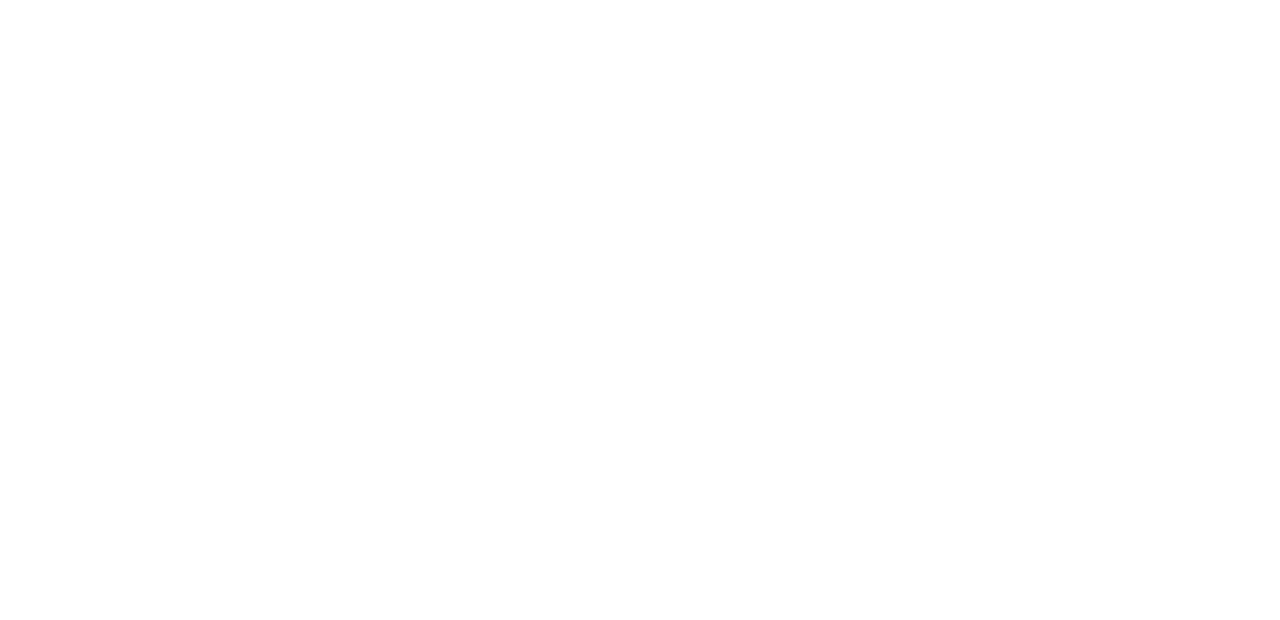
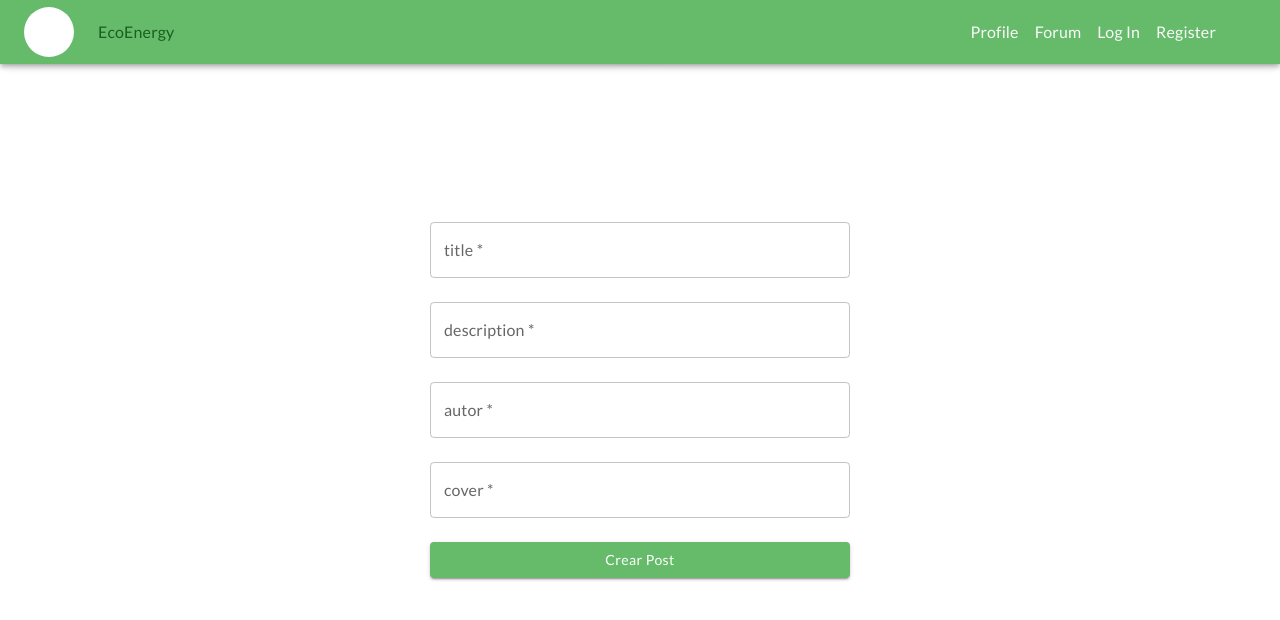
Before and after one commit to AlessHub/ecoenergy_front, a React (Vite) app: page /forum in a window 1280 px wide. Before the commit this address had no page. Shown: the top 620 px of the page. Built offline with nearby package versions, Linux system fonts and the light colour scheme.

Commit message:
connected to database on Railway, Register and Login

```diff
--- a/src/components/layout/navigation/Navbar/NavLoggedIn.jsx
+++ b/src/components/layout/navigation/Navbar/NavLoggedIn.jsx
@@ -52,7 +52,7 @@
             </Box>
           <Box sx={{ flexGrow: 0, display:'flex' }}>
           <Stack sx={{mr:5 , gap:2, alignItems:'center', display: {xs:'none', sm: 'flex', md: 'flex'}}} direction="row">
-            <LinkReact to='/'>
+            <LinkReact to='/profile'>
               <LinkMui sx={{}} color='secondary'>Profile</LinkMui>
             </LinkReact>
 
--- a/src/components/layout/navigation/Navbar/NavPublic.jsx
+++ b/src/components/layout/navigation/Navbar/NavPublic.jsx
@@ -55,7 +55,7 @@
             }}
             direction="row"
           >
-            <LinkReact to="/">
+            <LinkReact to="/profile">
               <LinkMui
                 sx={{
                   "&:hover": {
@@ -69,7 +69,7 @@
               </LinkMui>
             </LinkReact>
 
-            <LinkReact to="/">
+            <LinkReact to="/forum">
               <LinkMui
                 sx={{
                   "&:hover": {
--- a/src/router/public/Router.jsx
+++ b/src/router/public/Router.jsx
@@ -9,6 +9,9 @@
 import Home from '../../views/Home';
 import SignUp from '../../views/SignUp';
 import Login from '../../views/Login'
+import Profile from '../../views/Profile';
+import Forum from '../../views/Forum';
+
 
 export default class PublicRoute extends React.Component {
     render() {
@@ -18,6 +21,8 @@
                 <Route exact path="/" element={<Home/>}/>
                 <Route exact path="/login" element={<Login/>}/>
                 <Route exact path="/signup" element={<SignUp/>}/>
+                <Route exact path="/profile" element={<Profile/>}/>
+                <Route exact path="/forum" element={<Forum/>}/>
             </Routes>
         </Router>
       );
--- /dev/null
+++ b/src/views/Forum.jsx
@@ -0,0 +1,245 @@
+import React, { useState } from "react";
+import Box from "@mui/material/Box";
+import IconButton from "@mui/material/IconButton";
+import Typography from "@mui/material/Typography";
+import Menu from "@mui/material/Menu";
+import { Link as LinkReact } from "react-router-dom";
+import { Link as LinkMui, TextField, Button } from "@mui/material";
+
+import { Checkbox } from "@mui/material";
+
+import NavPublic from '../components/layout/navigation/Navbar/NavPublic'
+import AvatarPlaceholder from '../../src/assets/avatar_template.png'
+import { Container } from '@mui/system';
+import CardMedia from '@mui/material/CardMedia';
+
+import axios from "axios";
+
+
+// const endpoint = "https://energy-production-b228.up.railway.app/api/forums";
+
+
+
+function Forum() {
+
+
+    // const [title, setTitle] = useState("");
+    // const [description, setDescription] = useState("");
+    // const [autor, setAutor] = useState("");
+    // const [cover, setCover] = useState("");
+
+    const [formData, setFormData] = useState({
+      title: '',
+      description: '',
+      autor: '',
+      cover: '',
+    });
+
+    const [user, setUser] = useState(null);
+    const [error, setError] = useState(null);
+
+    const handleChange = (event) => {
+      setFormData({ ...formData, [event.target.name]: event.target.value });
+    };
+
+    const handleSubmit = async (event) => {
+      event.preventDefault();
+      try {
+        const token = localStorage.getItem("token");
+        const headers = {
+            "Authorization": `Bearer ${token}`,
+            "Content-Type": "application/json"
+          };
+        const response = await axios.post('https://energy-production-b228.up.railway.app/api/forums', formData, { headers });
+        console.log(response.data);
+        setUser(response.data.user);
+
+
+      } catch (error) {
+        setError(error.response.data.message);
+      }
+    };
+
+
+    // const handleCreateForum = async () => {
+    //     try {
+    //       const token = localStorage.getItem("token");
+    //       const headers = {
+    //         "Authorization": `Bearer ${token}`,
+    //         "Content-Type": "application/json"
+    //       };
+    //       const response = await axios.post(endpoint, {
+    //         title: title,
+    //         description: description,
+    //         autor: autor,
+    //         cover: cover,
+
+    //       }, { headers });
+    //       console.log(response.data);
+    //     } catch (error) {
+    //       console.error(error.response.data.message);
+    //     }
+    //   };
+
+
+  // const [formData, setFormData] = useState({});
+
+  // const handleSubmit = (event) => {
+  //   event.preventDefault();
+  //   handleCreateForum();
+  // }
+
+
+
+
+  return (
+    <>
+      <NavPublic />
+      <Container sx={{p:{xs:0, sm:0, md:0, xl:0} ,display:'flex', flexDirection:'column', alignItems:'center'}}>
+      <CardMedia
+        component="img"
+        alt="thumbnail"
+        image={AvatarPlaceholder}
+        sx={{
+          overflow:'hidden',
+            width: '140px',
+            height: '140px',
+            // backgroundColor: 'red',
+            maxWidth: '150px',
+            mt: '-250px'
+            }}
+      />
+    </Container>
+
+    {/* <form onSubmit={handleSubmit} class="w-full max-w-sm">
+    <label htmlFor="title" class="block font-bold mb-2">Título:</label>
+    <input type="text" value={title} onChange={e => setTitle(e.target.value)} id="title" class="shadow appearance-none border rounded w-full py-2 px-3 text-gray-700 leading-tight focus:outline-none focus:shadow-outline" />
+    <label htmlFor="description" class="block font-bold mb-2">Descripción:</label>
+    <input type="text" value={description} onChange={e => setDescription(e.target.value)} id="description" class="shadow appearance-none border rounded w-full py-2 px-3 text-gray-700 leading-tight focus:outline-none focus:shadow-outline" />
+    <label htmlFor="tech" class="block font-bold mb-2">Autor:</label>
+    <input type="text" value={autor} onChange={e => setAutor(e.target.value)} id="autor" class="shadow appearance-none border rounded w-full py-2 px-3 text-gray-700 leading-tight focus:outline-none focus:shadow-outline" />
+    <label htmlFor="cover" class="block font-bold mb-2">Cover:</label>
+    <input type="text" value={cover} onChange={e => setCover(e.target.value)} id="cover" class="shadow appearance-none border rounded w-full py-2 px-3 text-gray-700 leading-tight focus:outline-none focus:shadow-outline" />
+    <button type="submit" class="bg-blue-500 hover:bg-blue-700 text-white font-bold py-2 px-4 rounded focus:outline-none focus:shadow-outline">Crear forum</button>
+  </form> */}
+
+
+  <Box
+      component="form"
+      sx={{
+        p: 5,
+        display: "flex",
+        maxWidth: "500px",
+        margin: "auto",
+        flexDirection: "column",
+        alignItems: "center",
+        "& .MuiTextField-root": {
+          mb: 3,
+          width: "100%",
+        },
+        "& .MuiButton-root": {
+          width: "100%",
+        },   "& .Mui-focused .MuiOutlinedInput-notchedOutline": {
+          borderColor: "main.primary",
+          color:'main.primary'
+        },
+      }}
+      onSubmit={handleSubmit}
+    >
+      <TextField
+        label="title"
+        type="text"
+        name="title"
+        value={formData.title}
+        onChange={handleChange}
+        id="title"
+        required
+      />
+      <TextField
+        label="description"
+        type="text"
+        name="description"
+        value={formData.description}
+        onChange={handleChange}
+        id="description"
+        required
+      />
+      <TextField
+        label="autor"
+        type="text"
+        name="autor"
+        value={formData.autor}
+        onChange={handleChange}
+        id="autor"
+        required
+      />
+      <TextField
+        label="cover"
+        type="string"
+        name="cover"
+        value={formData.cover}
+        onChange={handleChange}
+        id="cover"
+        required
+      />
+
+      <Button
+        type="submit"
+        sx={{
+          textTransform: "capitalize",
+          backgroundColor: "main.primary",
+          "&:hover": {
+            backgroundColor: "main.primary",
+            borderColor: "main.primary",
+            boxShadow: "none",
+            color: "main.secondary",
+          },
+          "&:active": {
+            boxShadow: "none",
+            backgroundColor: "main.primary",
+            borderColor: "main.primary",
+            color: "main.secondary",
+          },
+          "&:focus": {
+            boxShadow: "0 0 0 0.2rem main.primary",
+          },
+        }}
+        variant="contained"
+      >
+        Crear Post
+      </Button>
+      {/* <LinkReact to="/NavLoggedIn.jsx"></LinkReact>
+
+      <Typography sx={{ mt: 1, color: "green" }} variant="p">
+        Forgot your password?
+      </Typography>
+      <Typography
+        sx={{ mt: 1, display: "flex", flexDirection: "row", gap: 1 }}
+        variant="p"
+      >
+        New user?{" "}
+        <Typography sx={{ mt: 0, color: "green" }} variant="p">
+          {" "}
+          Sign up
+        </Typography>
+      </Typography> */}
+    </Box>
+
+    {error && (
+    <div className="mt-6 text-center text-red-500">
+      {error}
+    </div>
+  )}
+  {user && (
+    <div className="mt-6 text-center">
+      <h3 className="text-gray-700 font-medium">User Details</h3>
+      <p><strong className="text-gray-700">Name:</strong> {user.name}</p>
+      <p><strong className="text-gray-700">Email:</strong> {user.email}</p>
+    </div>
+  )}
+
+    </>
+  )
+}
+
+export default Forum
--- a/src/views/Login.jsx
+++ b/src/views/Login.jsx
@@ -7,21 +7,39 @@
 import { Link as LinkMui, TextField, Button } from "@mui/material";
 import NavPublic from "../components/layout/navigation/Navbar/NavPublic";
 
+import axios from "axios";
+
 import { Login } from "@mui/icons-material";
 
 const LoginMui = () => {
-  const [showPassword, setShowPassword] = useState(false);
-  const handleClickShowPassword = () => setShowPassword((show) => !show);
+
+  const [formData, setFormData] = useState({
+    email: '',
+    password: '',
+  });
+  const [user, setUser] = useState(null);
+  const [error, setError] = useState(null);
 
 
-  const [username, setUsername] = useState("");
-  const [password, setPassword] = useState("");
+  const handleChange = (event) => {
+    setFormData({ ...formData, [event.target.name]: event.target.value });
+  };
 
-  const handleSubmit = (e) => {
-    e.preventDefault();
-    // Validate the username and password
-    // If successful, redirect the user to the dashboard page
+  const handleSubmit = async (event) => {
+    event.preventDefault();
+    try {
+      const response = await axios.post('https://energy-production-b228.up.railway.app/api/login', formData);
+      console.log(response.data);
+      setUser(response.data.user);
+      localStorage.getItem('token', response.data.token);
+    //   setRedirect(true);
+    } catch (error) {
+
+      setError(error.response.data.message);
+    }
   };
+
+
 
   return (
     <>
@@ -50,15 +68,20 @@
       onSubmit={handleSubmit}
     >
       <TextField
-        label="Username"
-        value={username}
-        onChange={(e) => setUsername(e.target.value)}
+        label="email"
+        type="email"
+        name="email"
+        value={formData.email}
+        onChange={handleChange}
+        required
       />
       <TextField
         label="Password "
         type="password"
-        value={password}
-        onChange={(e) => setPassword(e.target.value)}
+        name="password"
+        value={formData.password}
+        onChange={handleChange}
+        required
       />
 
       <Button
--- /dev/null
+++ b/src/views/Profile.jsx
@@ -0,0 +1,32 @@
+import React from 'react'
+import NavPublic from '../components/layout/navigation/Navbar/NavPublic'
+import AvatarPlaceholder from '../../src/assets/avatar_template.png'
+import { Container } from '@mui/system';
+import CardMedia from '@mui/material/CardMedia';
+
+function Profile() {
+  return (
+    <>
+      <NavPublic />
+      <Container sx={{p:{xs:0, sm:0, md:0, xl:0} ,display:'flex', flexDirection:'column', alignItems:'center'}}>
+      <CardMedia
+        component="img"
+        alt="thumbnail"
+        image={AvatarPlaceholder}
+        sx={{
+          overflow:'hidden',
+            width: '140px',
+            height: '140px',
+            // backgroundColor: 'red',
+            maxWidth: '150px',
+            mt: '-250px'
+            }}
+      />
+
+    </Container>
+
+    </>
+  )
+}
+
+export default Profile
--- a/src/views/SignUp.jsx
+++ b/src/views/SignUp.jsx
@@ -8,22 +8,43 @@
 import NavPublic from "../components/layout/navigation/Navbar/NavPublic";
 import { Checkbox } from "@mui/material";
 
+import axios from "axios";
+
 import { Email, Login } from "@mui/icons-material";
 
 const SignUp = () => {
-  const [name, setName] = useState("");
-  const [email, setEmail] = useState("");
-  const [password, setPassword] = useState("");
 
-  const handleSubmit = (e) => {
-    e.preventDefault();
-    // Validate the username and password
-    // If successful, redirect the user to the dashboard page
+  const [formData, setFormData] = useState({
+    name: '',
+    email: '',
+    password: '',
+  });
+  const [user, setUser] = useState(null);
+  const [error, setError] = useState(null);
+
+
+  const handleChange = (event) => {
+    setFormData({ ...formData, [event.target.name]: event.target.value });
   };
+
+  const handleSubmit = async (event) => {
+    event.preventDefault();
+    try {
+      const response = await axios.post('https://energy-production-b228.up.railway.app/api/register', formData);
+      console.log(response.data);
+      setUser(response.data.user);
+      localStorage.setItem('token', response.data.token);
+    //   setRedirect(true);
+    } catch (error) {
+      setError(error.response.data.message);
+    }
+  };
+
 
   return (
     <>
       <NavPublic />
+
       <Box
         component="form"
         sx={{
@@ -51,23 +72,29 @@
         <TextField
           label="Name"
           type="text"
-          value={name}
-          onChange={(e) => setName(e.target.value)}
+          name="name"
+          value={formData.name}
+        onChange={handleChange}
+        required
           />
 
         <TextField
           sx={{ background: "" }}
           label="Email"
           type="email"
-          value={email}
-          onChange={(e) => setEmail(e.target.value)}
+          name="email"
+          value={formData.email}
+        onChange={handleChange}
+        required
           />
 
         <TextField
           label="Password"
           type="password"
-          value={password}
-          onChange={(e) => setPassword(e.target.value)}
+          name="password"
+          value={formData.password}
+        onChange={handleChange}
+        required
           />
         <Box sx={{display:'flex', textAlign:'start', alignItems:'center'}}>
           <Checkbox defaultChecked color="success" />
@@ -109,6 +136,19 @@
         </Button>
         <LinkReact to="/NavLoggedIn.jsx"></LinkReact>
       </Box>
+      {error && (
+    <div className="mt-6 text-center text-red-500">
+      {error}
+    </div>
+  )}
+  {user && (
+    <div className="mt-6 text-center">
+      <h3 className="text-gray-700 font-medium">User Details</h3>
+      <p><strong className="text-gray-700">Name:</strong> {user.name}</p>
+      <p><strong className="text-gray-700">Email:</strong> {user.email}</p>
+    </div>
+  )}
+
     </>
   );
 };
```
Lines whose indentation alone changed are shown as unchanged.
